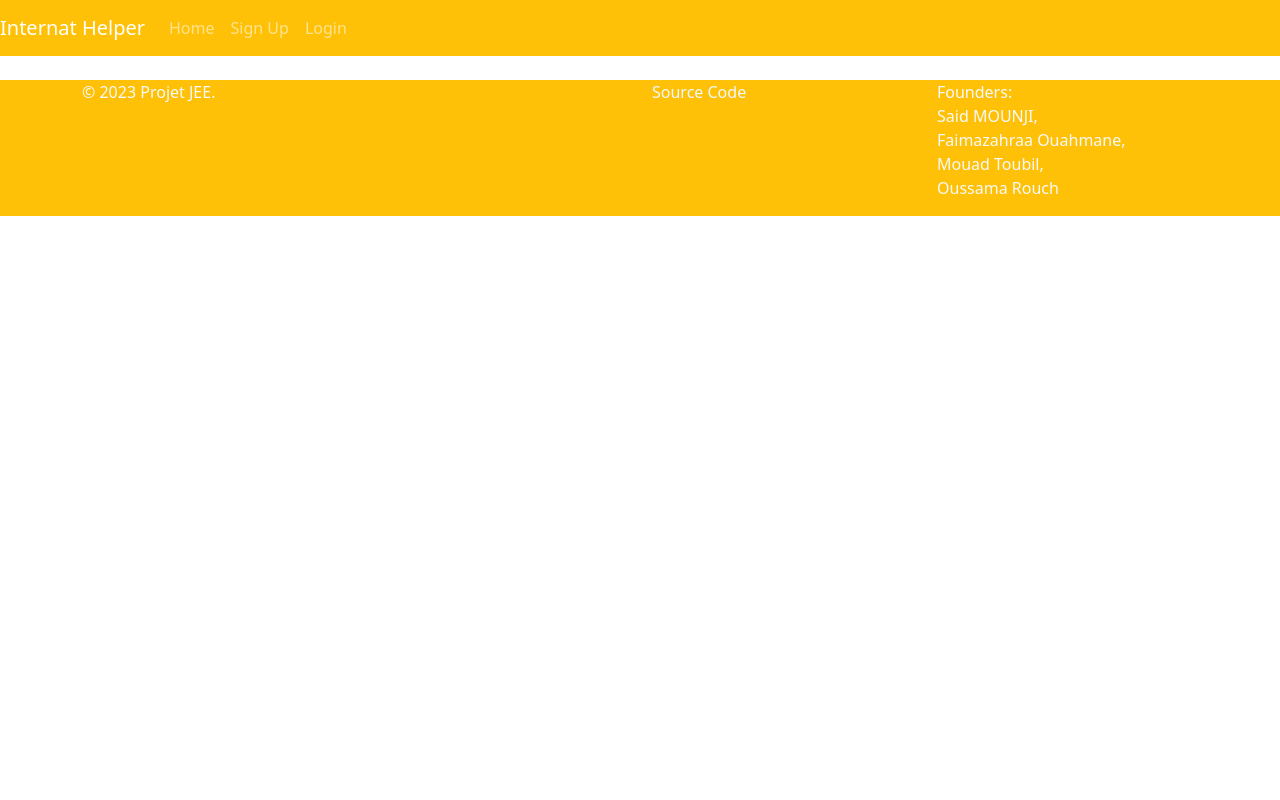
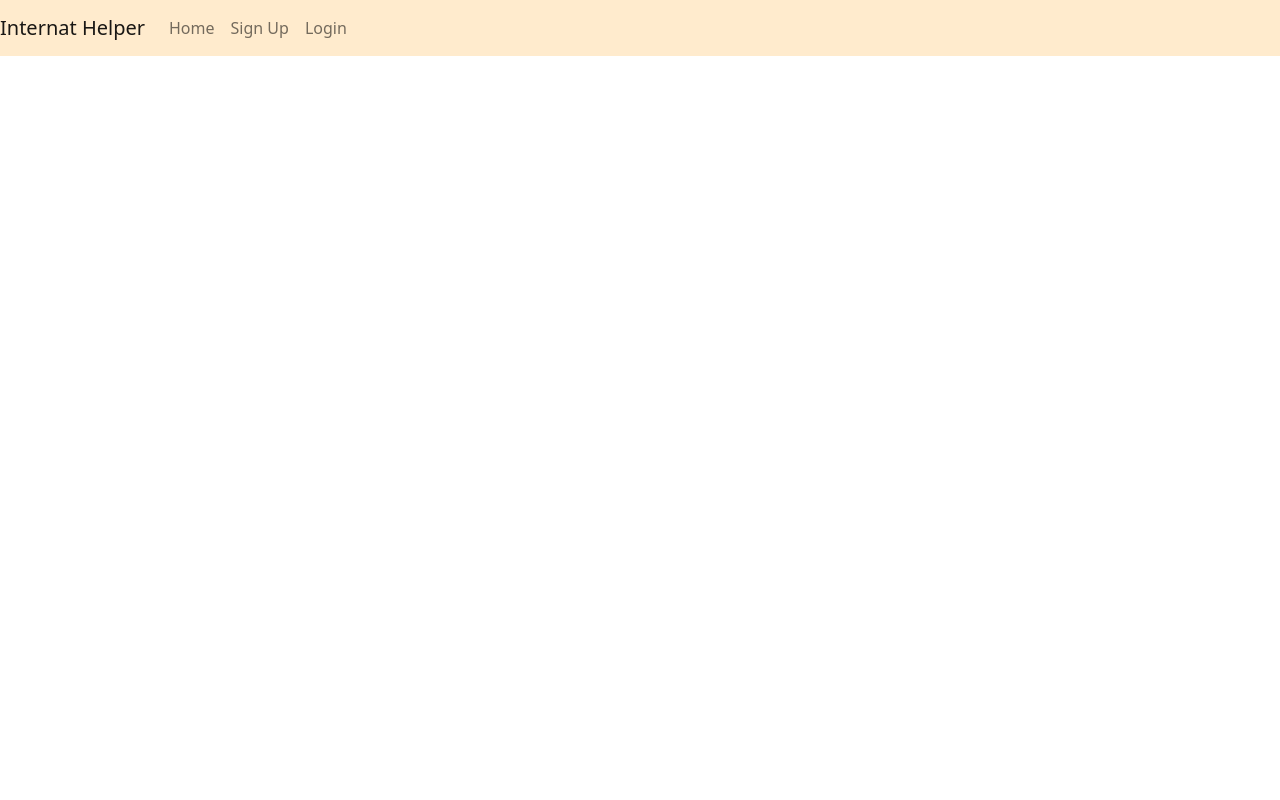
Before and after one commit to TheSkyAboveTheSky/Internat-Helper, an Angular app in the folder client/: page / in a window 1280 px wide. Shown: the top 800 px of the page. Built offline with nearby package versions, Linux system fonts and the light colour scheme.

Commit message:
footer fix

```diff
--- a/client/src/app/app.component.html
+++ b/client/src/app/app.component.html
@@ -1,5 +1,5 @@
 <div id="app">
-  <nav class="navbar navbar-expand-lg navbar-dark bg-warning">
+  <nav class="navbar navbar-expand-lg" style="background-color: blanchedalmond;">
     <a href="#" class="navbar-brand">Internat Helper</a>
     <button class="navbar-toggler" type="button" data-toggle="collapse" data-target="#navbarNav"
       aria-controls="navbarNav" aria-expanded="false" aria-label="Toggle navigation">
@@ -45,10 +45,10 @@
     </div>
   </nav>
 
-  <div class="container mt-4">
+  <div class="container mt-4" style="height:79vh">
     <router-outlet></router-outlet>
   </div>
-<footer class="footer bg-warning text-light">
+<footer class="footer bg-warning text-light" style="margin-top:15rem;">
   <div class="container">
     <div class="row">
       <div class="col-md-6">
```
